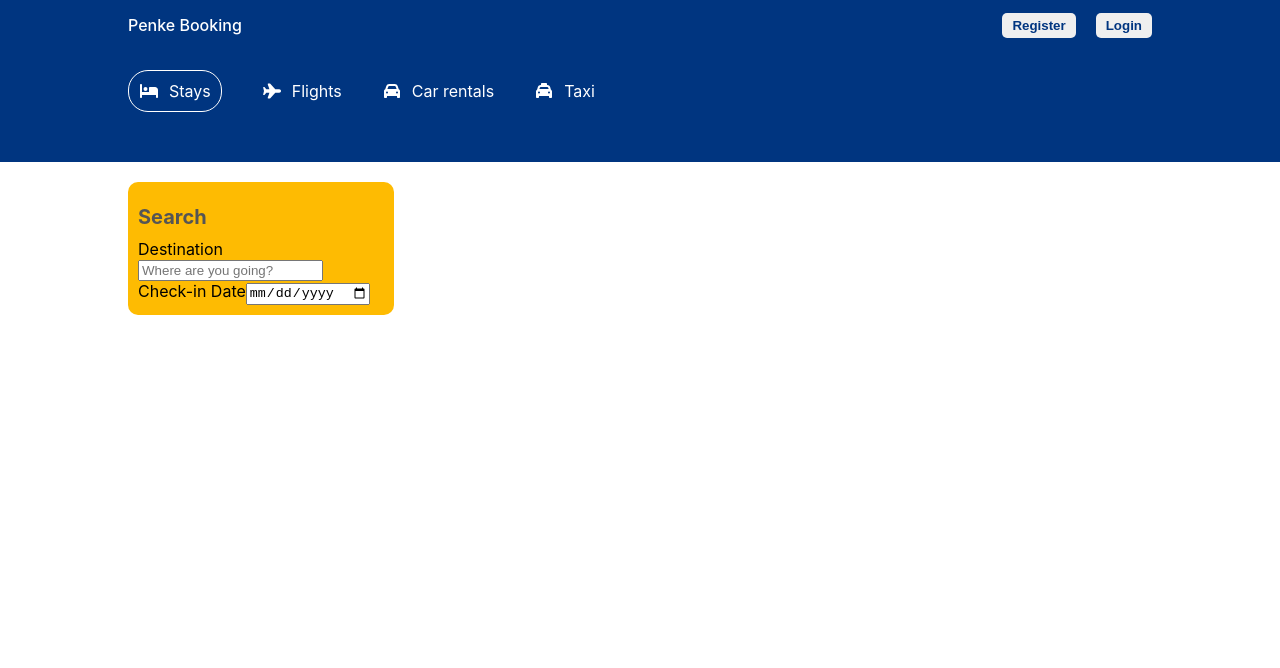
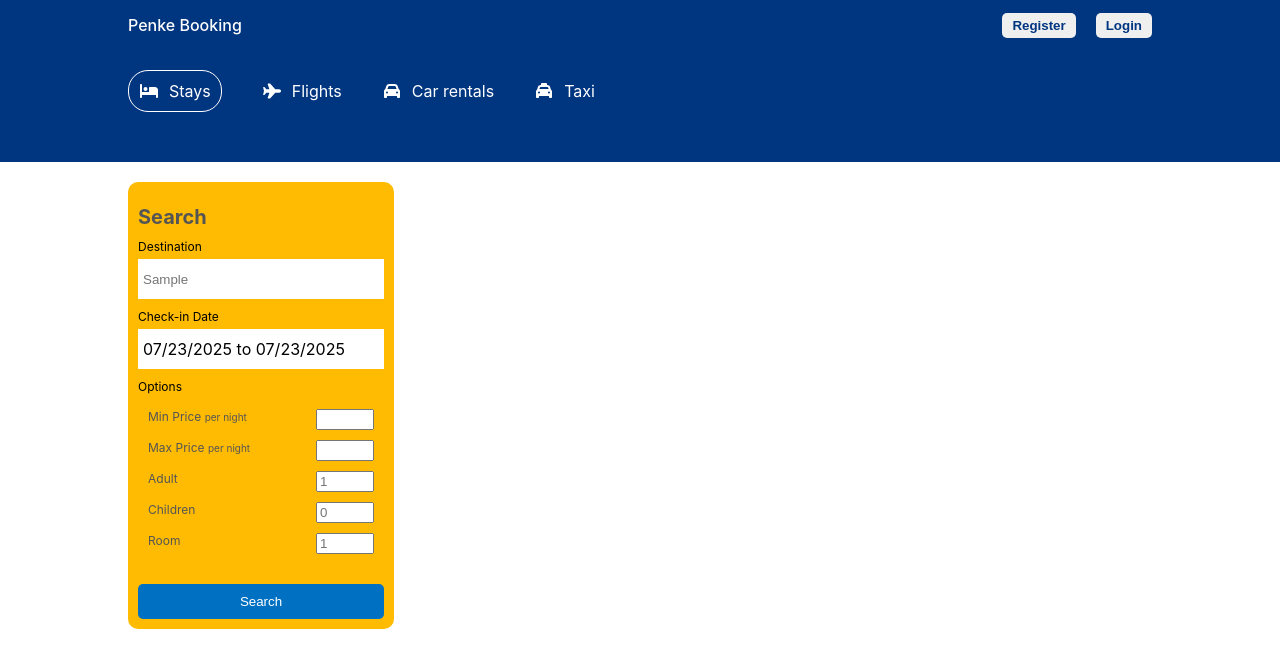
Before and after one commit to GabrielPenke292/booking, a React (Create React App) app: page / in a window 1280 px wide. Both pictures are taken after typing "Sample" into the empty fields and a click on the button "Search". Shown: the top 668 px of the page. Built offline with nearby package versions, Linux system fonts and the light colour scheme.

Commit message:
styling list serch session

```diff
--- a/src/pages/list/List.jsx
+++ b/src/pages/list/List.jsx
@@ -1,12 +1,18 @@
-import React from 'react'
+import React, { useState } from 'react'
 import { Navbar } from '../../components/navbar/Navbar'
 import { Header } from '../../components/header/Header'
 import './list.css'
 import { useLocation } from 'react-router-dom'
+import { format } from 'date-fns'
+import { DateRange } from 'react-date-range';
 
 export const List = () => {
   const location = useLocation();
-  console.log(location);
+  const [destination, setDestination] = useState(location.state.destination);
+  const [date, setDate] = useState(location.state.date);
+  const [openDate, setOpenDate] = useState(false);
+  const [options, setOptions] = useState(location.state.options);
+
   return (
     <div>
       <Navbar />
@@ -17,14 +23,50 @@
             <h1 className="listTitle">Search</h1>
             <div className="listItem">
               <label htmlFor="destination">Destination</label>
-              <input type="text" placeholder='Where are you going?' />
+              <input type="text" placeholder={`${destination}`} />
             </div>
             <div className="listItem">
               <label htmlFor="date">Check-in Date</label>
-              <input type="date" />
+              <span onClick={() => setOpenDate(!openDate)}>{`${format(date[0].startDate, "MM/dd/yyyy")} to ${format(date[0].endDate, "MM/dd/yyyy")}`}</span>
+              {openDate && <DateRange
+                onChange={item => setDate([item.selection])}
+                minDate={new Date()}
+                ranges={date}
+              />}
             </div>
-            <div className="listItem"></div>
-          </div>
+
+            <div className="listItem">
+              <label htmlFor="options">Options</label>
+              <div className="listOptions">
+
+                <div className="listOptionItem">
+                  <span className="listOptionText">Min Price <small>per night</small></span>
+                  <input type="number" className="listOptionInput" />
+                </div>
+
+                <div className="listOptionItem">
+                  <span className="listOptionText">Max Price <small>per night</small></span>
+                  <input type="number" className="listOptionInput" />
+                </div>
+
+                <div className="listOptionItem">
+                  <span className="listOptionText">Adult</span>
+                  <input type="number" min={1} className="listOptionInput" placeholder={options.adult} />
+                </div>
+
+                <div className="listOptionItem">
+                  <span className="listOptionText">Children </span>
+                  <input type="number" min={0} className="listOptionInput" placeholder={options.children} />
+                </div>
+
+                <div className="listOptionItem">
+                  <span className="listOptionText">Room</span>
+                  <input type="number" min={1} className="listOptionInput" placeholder={options.room} />
+                </div>
+              </div> {/* listOptions */}
+            </div> {/* listItem */}
+            <button>Search</button>
+          </div> {/* listSearch */}
           <div className="listResult"></div>
         </div>
       </div>
--- a/src/pages/list/list.css
+++ b/src/pages/list/list.css
@@ -11,6 +11,69 @@
     gap: 20px;
 }
 
+.listResult{
+    flex: 3;
+}
+
+.listTitle{
+    font-size: 20px;
+    color: #555;
+    margin-bottom: 10px;
+}
+
+.listItem{
+    display: flex;
+    flex-direction: column;
+    gap: 5px;
+    margin-bottom: 10px;
+}
+
+.listItem>label{
+    font-size: 12px;
+}
+
+.listItem>input{
+    height: 30px;
+    border: none;
+    padding: 5px;
+}
+
+.listItem>span{
+    height: 30px;
+    padding: 5px;
+    background-color: white;
+    display: flex;
+    align-items: center;
+    cursor: pointer;
+}
+
+.listOptions{
+    padding: 10px;
+}
+
+.listOptionItem{
+    display: flex;
+    justify-content: space-between;
+    margin-bottom: 10px;
+    color: #555;
+    font-size: 12px;
+}
+
+.listOptionItem>input{
+    width: 50px;
+}
+
+.listSearch>button{
+    padding: 10px;
+    background-color: #0071c2;
+    color: white;
+    border: none;
+    width: 100%;
+    font-weight: 500;
+    cursor: pointer;
+    border-radius: 5px;
+}
+
 .listSearch{
     flex: 1;
     background-color: #febb02;
@@ -20,13 +83,3 @@
     top: 10px;
     height: max-content;
 }
-
-.listResult{
-    flex: 3;
-}
-
-.listTitle{
-    font-size: 20px;
-    color: #555;
-    margin-bottom: 10px;
-}
```
